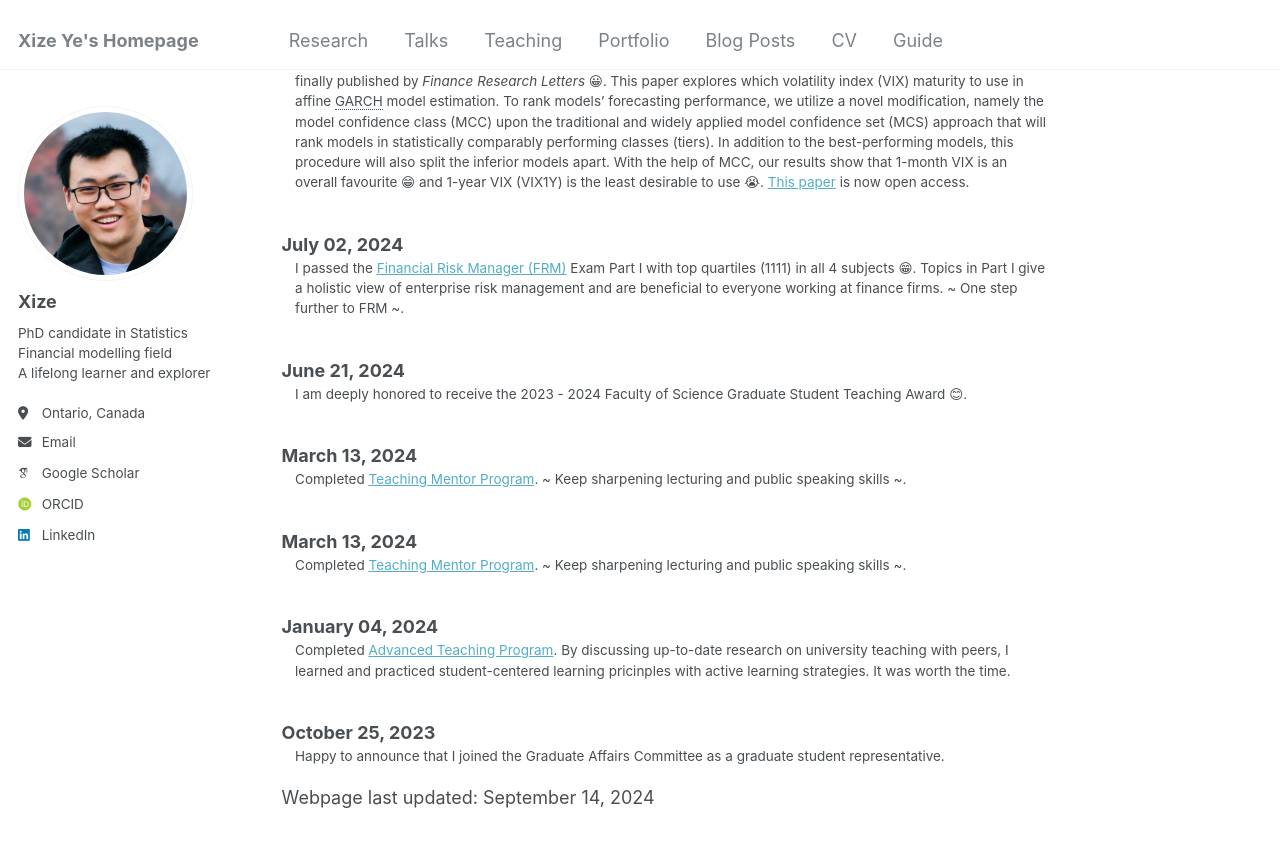
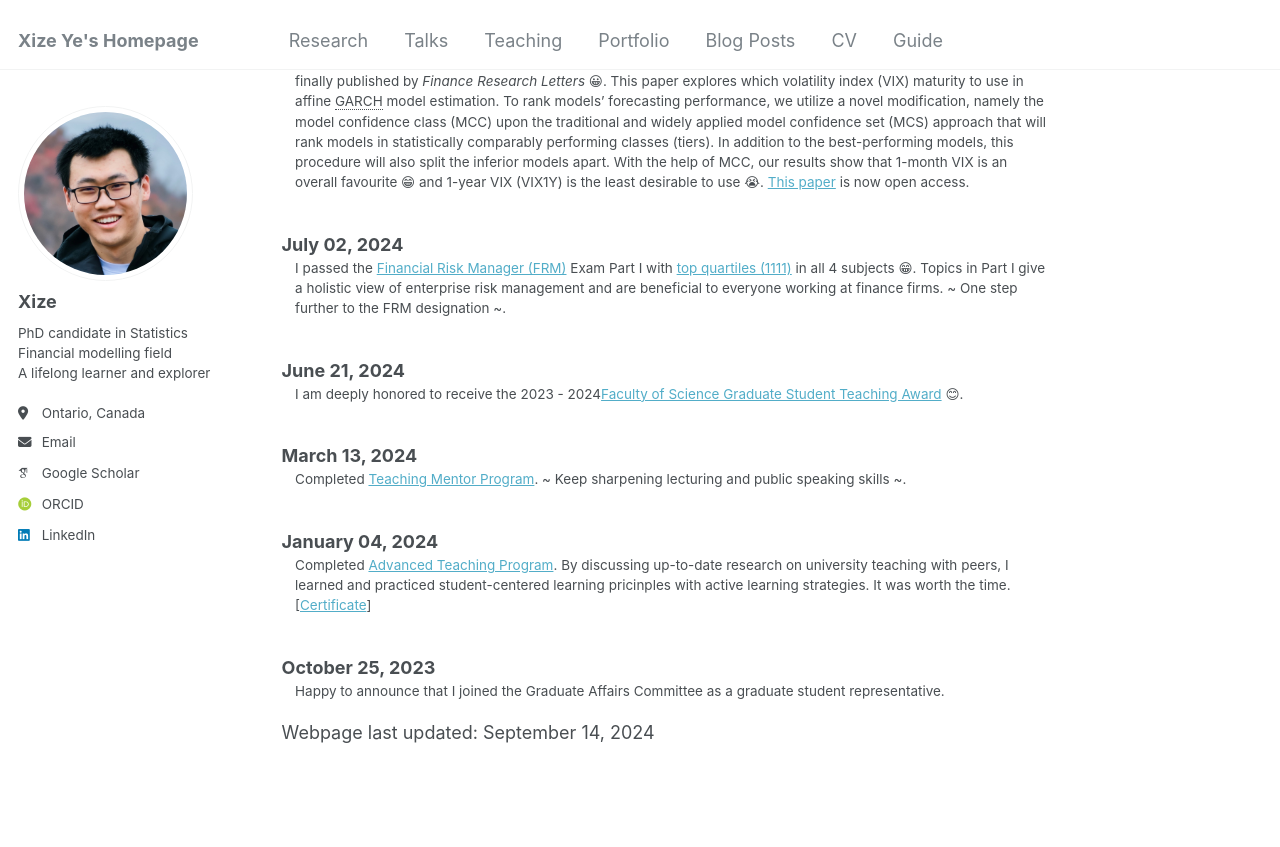
Before and after one commit to XIZEYE/xizeye.github.io, a Jekyll site: the page built from _pages/about.md, in a window 1280 px wide and 900 px high, scrolled down 2183 px. Shown: the top 847 px of the window. Built offline with Jekyll 4.4.1, drawn with Linux system fonts in a browser that asks for light colours; some web fonts are replaced; some of the changed text lies outside the part shown.

Commit message:
about.md

```diff
--- a/_pages/about.md
+++ b/_pages/about.md
@@ -29,9 +29,9 @@ Education
  * PhD candidate in Statistics, Financial Modelling, Western University, London, ON, Canada. 2021 - 2025 (expected).
 	 * Graduate Affairs Committee (GAC) student representative
 	 * Society of Graduate Students (SOGS) department councillor
-	 * 2023 - 2024 Faculty of Science Graduate Student Teaching Award<br/><br/>
+	 * 2023 - 2024 [Faculty of Science Graduate Student Teaching Award](https://xizeye.github.io/TAaward)<br/><br/>
  * MSc in Statistics, Financial Modelling,  Western University, London, ON, Canada. 2019 - 2021.
-	 * *Thesis*: [On the estimation of Heston-Nandi GARCH using returns and/or options: a simulation-based approach](https://ir.lib.uwo.ca/cgi/viewcontent.cgi?article=10524&context=etd)<br/><br/>
+	 * *Thesis*: [On the estimation of Heston-Nandi GARCH using returns and/or options: a simulation-based approach](https://ir.lib.uwo.ca/etd/7923/)<br/><br/>
  * BMath in Mathematical Finance, Pure Mathematics Minor, University of Waterloo, Waterloo, ON, Canada. 2015 - 2019.
 	 * Graduated with distinction
 	 * University of Waterloo President's Scholarship. 2015 - 2019.
@@ -48,22 +48,19 @@ Email: [xye46 at uwo dot ca](mailto:xye46@uwo.ca).
 News
 ------
 September 12, 2024
-:   I am happy to announce that our research project, supervised by [Prof. Marcos Escobar-Anel](https://www.uwo.ca/stats/people/bios/marcos-escobar-anel.html) and [Prof. Lars Stentoft](https://economics.uwo.ca/people/faculty/stentoft.html) is finally published by *Finance Research Letters* 😀. This paper explores which volatility index (VIX) maturity to use in affine GARCH model estimation. To rank models' forecasting performance, we utilize a novel modification, namely the model confidence class (MCC) upon the traditional and widely applied model confidence set (MCS) approach that will rank models in statistically comparably performing classes (tiers). In addition to the best-performing models, this procedure will also split the inferior models apart. With the help of MCC, our results show that 1-month VIX is an overall favourite 😁 and 1-year VIX (VIX1Y) is the least desirable to use 😭. [This paper](https://www.sciencedirect.com/science/article/pii/S1544612324010833) is now open access. <br/><br/>
+:   I am happy to announce that our research project, supervised by [Prof. Marcos Escobar-Anel](https://www.uwo.ca/stats/people/bios/marcos-escobar-anel.html) and [Prof. Lars Stentoft](https://economics.uwo.ca/people/faculty/stentoft.html) is finally published by *Finance Research Letters* 😀. This paper explores which volatility index (VIX) maturity to use in affine GARCH model estimation. To rank models' forecasting performance, we utilize a novel modification, namely the model confidence class (MCC) upon the traditional and widely applied model confidence set (MCS) approach that will rank models in statistically comparably performing classes (tiers). In addition to the best-performing models, this procedure will also split the inferior models apart. With the help of MCC, our results show that 1-month VIX is an overall favourite 😁 and 1-year VIX (VIX1Y) is the least desirable to use 😭. [This paper](https://doi.org/10.1016/j.frl.2024.106053) is now open access. <br/><br/>
 
 July 02, 2024
-:   I passed the [Financial Risk Manager (FRM)](https://www.garp.org/frm) Exam Part I with top quartiles (1111) in all 4 subjects 😁. Topics in Part I give a holistic view of enterprise risk management and are beneficial to everyone working at finance firms. ~ One step further to FRM ~. <br/><br/>
+:   I passed the [Financial Risk Manager (FRM)](https://www.garp.org/frm) Exam Part I with [top quartiles (1111)](https://xizeye.github.io/files/frm.pdf) in all 4 subjects 😁. Topics in Part I give a holistic view of enterprise risk management and are beneficial to everyone working at finance firms. ~ One step further to the FRM designation ~. <br/><br/>
 
 June 21, 2024
-:   I am deeply honored to receive the 2023 - 2024 Faculty of Science Graduate Student Teaching Award 😊. <br/><br/>
+:   I am deeply honored to receive the 2023 - 2024[Faculty of Science Graduate Student Teaching Award](https://xizeye.github.io/TAaward) 😊. <br/><br/>
 
 March 13, 2024
-:   Completed [Teaching Mentor Program](https://teaching.uwo.ca/programs/allprograms/teachingmentor.html). ~ Keep sharpening lecturing and public speaking skills ~. <br/><br/>
-
-March 13, 2024
-:   Completed [Teaching Mentor Program](https://teaching.uwo.ca/programs/allprograms/teachingmentor.html). ~ Keep sharpening lecturing and public speaking skills ~. <br/><br/>
+:   Completed [Teaching Mentor Program](https://teaching.uwo.ca/programs/allprograms/teachingmentor.html). ~ Keep sharpening lecturing and public speaking skills ~.  <br/><br/>
 
 January 04, 2024
-:   Completed [Advanced Teaching Program](https://teaching.uwo.ca/programs/allprograms/atp.html). By discussing   up-to-date research on university teaching with peers, I learned and practiced student-centered learning pricinples with active learning strategies. It was worth the time. <br/><br/>
+:   Completed [Advanced Teaching Program](https://teaching.uwo.ca/programs/allprograms/atp.html). By discussing   up-to-date research on university teaching with peers, I learned and practiced student-centered learning pricinples with active learning strategies. It was worth the time. [[Certificate](https://xizeye.github.io/files/ATP.pdf)] <br/><br/>
 
 October 25, 2023
 :   Happy to announce that I joined the Graduate Affairs Committee as a graduate student representative.
```
